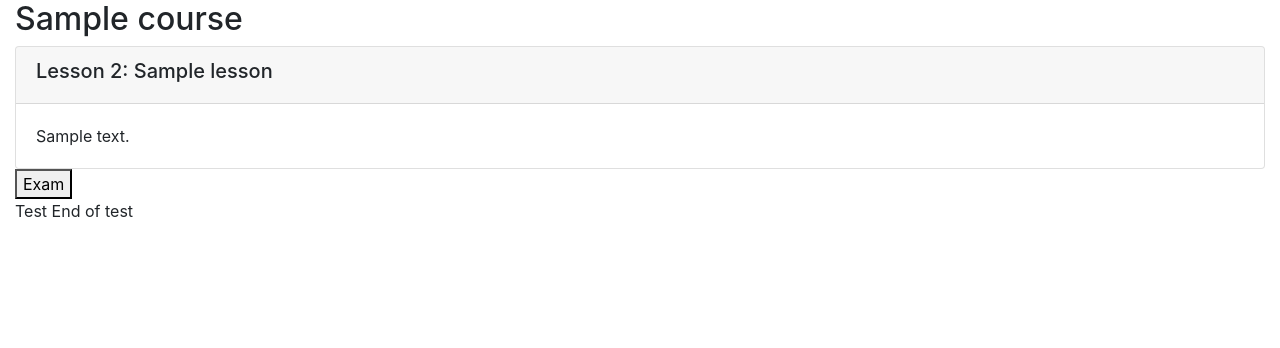
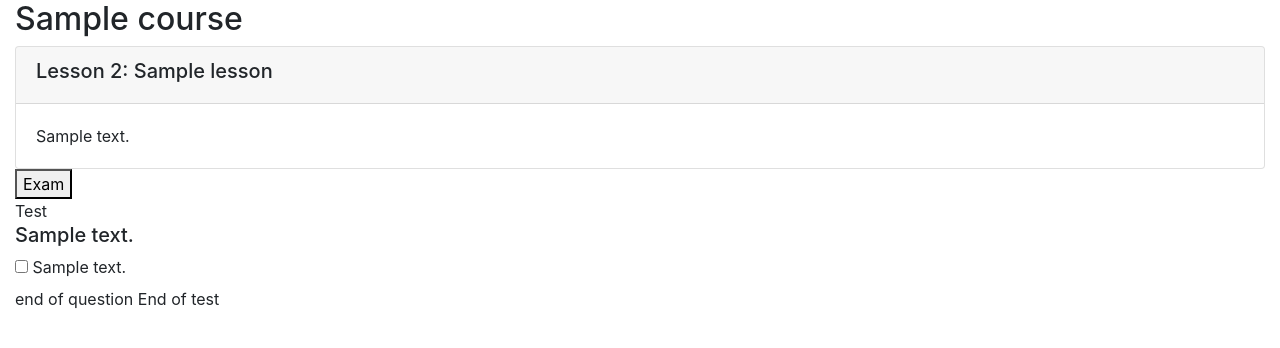
Before and after one commit to IsaacSherman/djangoTest, a Django app: page /onlinecourse/1/ in a window 1280 px wide, after a click on "Exam". Shown: the part 56-404 px from the top of the page. Run offline with Django 3.2, Linux system fonts and the light colour scheme; a user stored in the database is signed in; tables that the repository leaves empty hold one stand-in row (values such as "Sample post"); some libraries are stand-ins or nearby versions.

Commit message:
prototype html

```diff
--- a/final_template/onlinecourse/models.py
+++ b/final_template/onlinecourse/models.py
@@ -100,7 +100,6 @@ class Enrollment(models.Model):
 # <HINT> Create a Question Model with:
 class Question(models.Model):
     lesson = models.ForeignKey(Lesson, on_delete=models.CASCADE)
-    # choices = models.ManyToManyField('Choice', through="Test")
     points = models.FloatField(default=1)
     text= models.TextField(default="Why did the chicken cross the road?")
     lesson = models.ForeignKey(Lesson, on_delete=models.CASCADE)
@@ -108,11 +107,11 @@ class Question(models.Model):
 class Choice(models.Model):
     text = models.TextField(default="Orange you glad I didn't say banana?")
     correct = models.BooleanField(default= False)
-    questionId = models.ForeignKey(Question, on_delete= models.CASCADE)
+    question = models.ForeignKey(Question, on_delete= models.CASCADE)
 
-class Test(models.Model):
-    question = models.ForeignKey(Question, on_delete=models.CASCADE)
-    choice = models.ForeignKey(Choice, on_delete=models.CASCADE)
+# class Test(models.Model):
+#     question = models.ForeignKey(Question, on_delete=models.CASCADE)
+#     choice = models.ForeignKey(Choice, on_delete=models.CASCADE)
     # Used to persist question content for a course
     # Has a One-To-Many (or Many-To-Many if you want to reuse questions)
     # relationship with course
--- a/final_template/onlinecourse/templates/onlinecourse/course_detail_bootstrap.html
+++ b/final_template/onlinecourse/templates/onlinecourse/course_detail_bootstrap.html
@@ -66,13 +66,17 @@
             <button data-toggle="collapse" data-target="#exam">Exam</button>
             <div id="exam" class="collapse">
                 Test
-                {% for question in course.question_set.all %}
-                    <h5>{{ question }}</h5>
-                        {% for choice in question.choices %}
-                            <h6>{{ choice }}</h6>
-                        End of choice
-                        {% endfor %}
-                    end of question
+                {% for lesson in course.lesson_set.all %}
+                    {% for question in lesson.question_set.all %}
+                        <h5>{{ question.text }}</h5>
+                            {% for choice in question.choice_set.all %}
+                            <div class="choice">
+                                <input type="checkbox" id="choice" name="vehicle3" value="Boat">
+                                 <label for="choice">{{ choice.text }}</label><br>
+                                </div>
+                            {% endfor %}
+                        end of question
+                    {% endfor %}
                 {% endfor %}
                 End of test
             </div>
--- a/final_template/onlinecourse/templates/onlinecourse/exam_result_bootstrap.html
+++ b/final_template/onlinecourse/templates/onlinecourse/exam_result_bootstrap.html
@@ -23,8 +23,10 @@
                 <form class="form-inline" action="{% url 'onlinecourse:login' %}" method="post">
                     {% csrf_token %}
                     <div class="input-group">
-                        <input type="text" class="form-control" placeholder="Username" name="username" >
-                        <input type="password" class="form-control" placeholder="Username" name="psw" >
+                        <input type="text" class="form-control"
+                                placeholder="Username" name="username" >
+                        <input type="password" class="form-control"
+                                placeholder="Username" name="psw" >
                         <button class="btn btn-primary" type="submit">Login</button>
                         <a class="btn btn-link" href="{% url 'onlinecourse:registration' %}">Sign Up</a>
                     </div>
```
Also changed, not shown: final_template/static/onlinecourse/course.css (+7 -0 lines).
